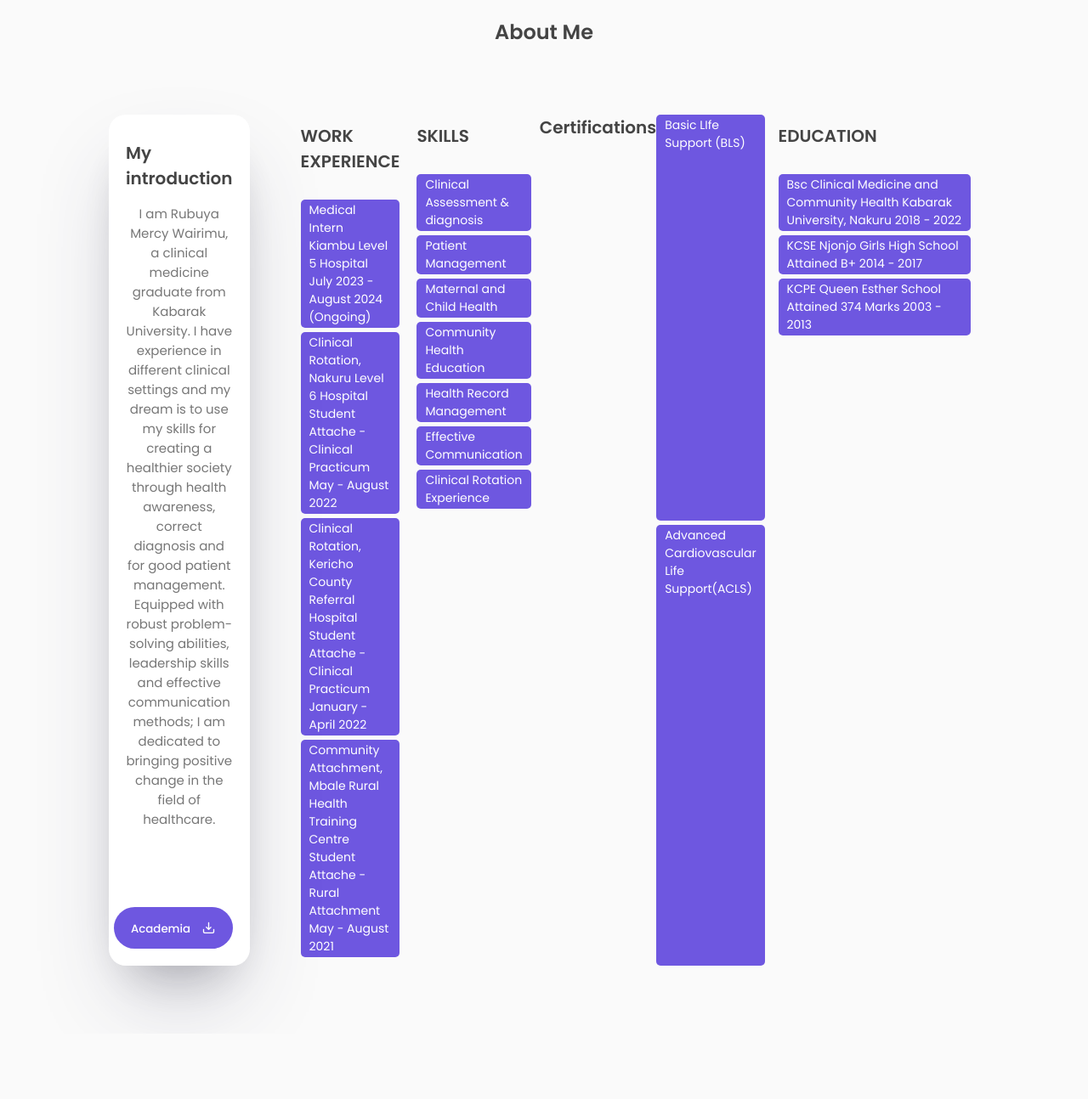
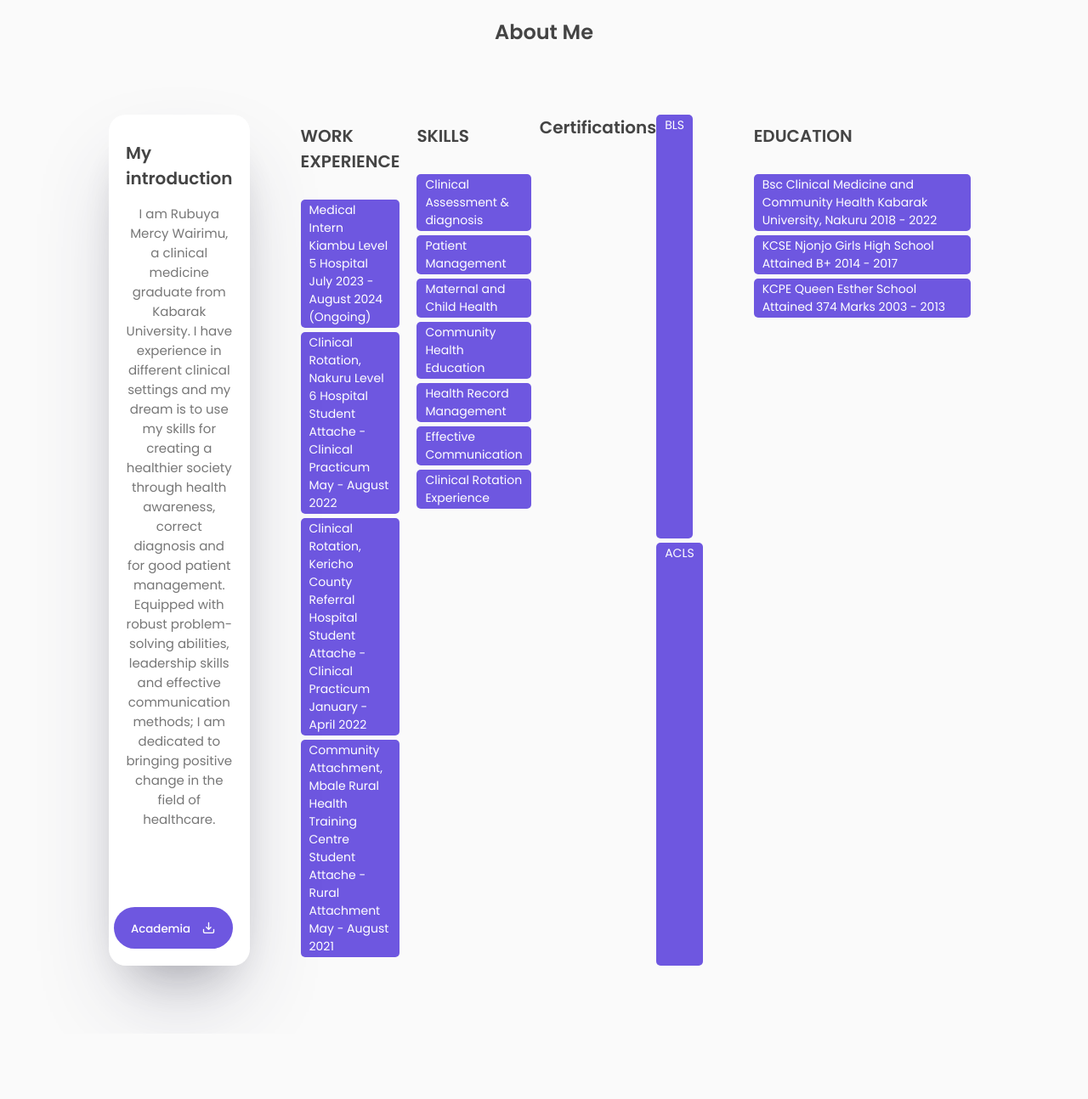
Before and after one commit to Koome-Spatial/RUBUYA, a plain HTML site: page index.html in a window 1280 px wide. Shown: the part 860-2154 px from the top of the page at 85% size. Drawn offline with nearby package versions, Linux system fonts and the light colour scheme.

Commit message:
Update index.html

```diff
--- a/index.html
+++ b/index.html
@@ -164,8 +164,8 @@
                                 <h3>Certifications</h3>
                             </div>
                             <div class="skills-list">
-                                <span> Basic LIfe Support (BLS) </span>
-                                <span>Advanced Cardiovascular Life Support(ACLS)</span>
+                                <span> BLS</span>
+                                <span>ACLS</span>
 
                             </div>
                         </div>
```
